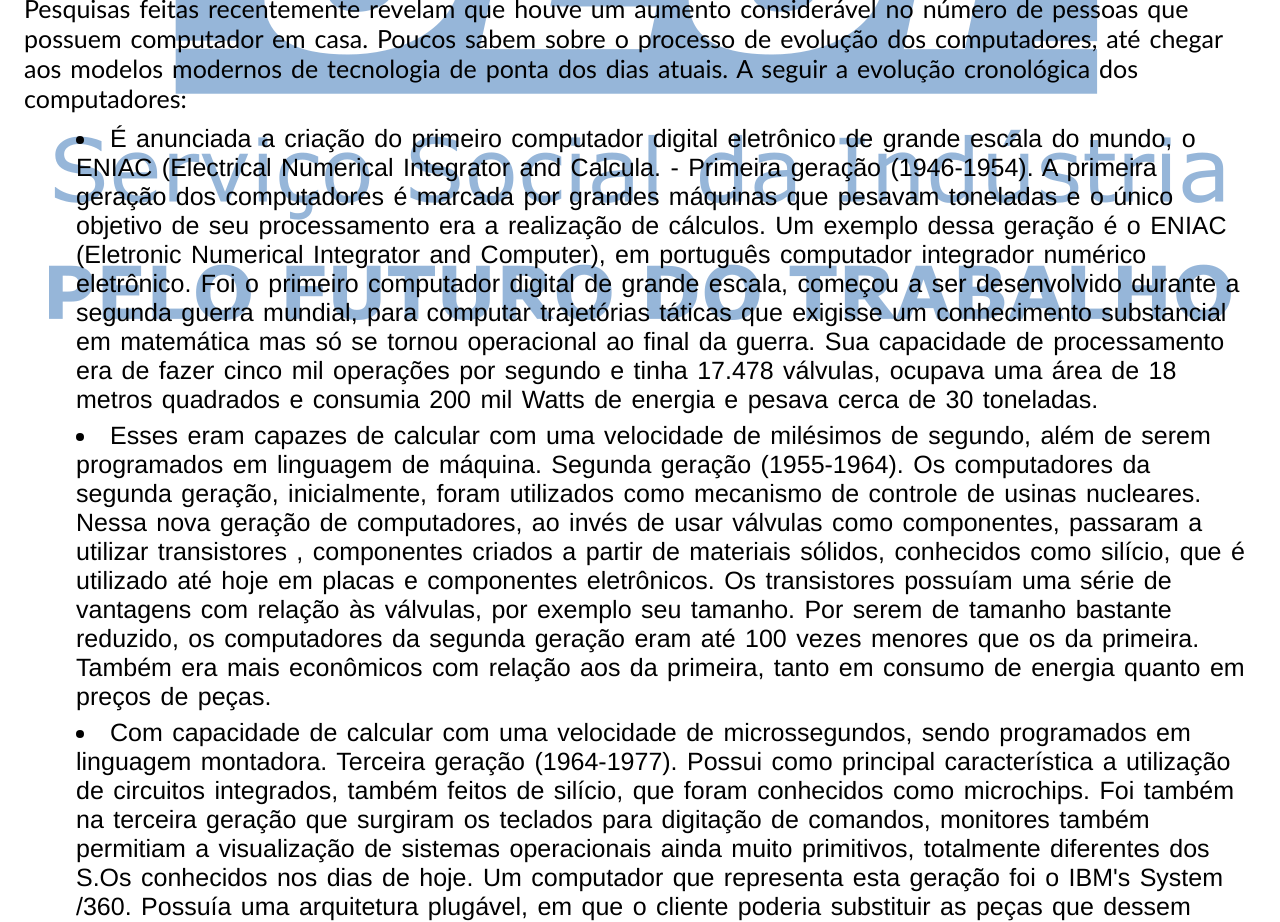
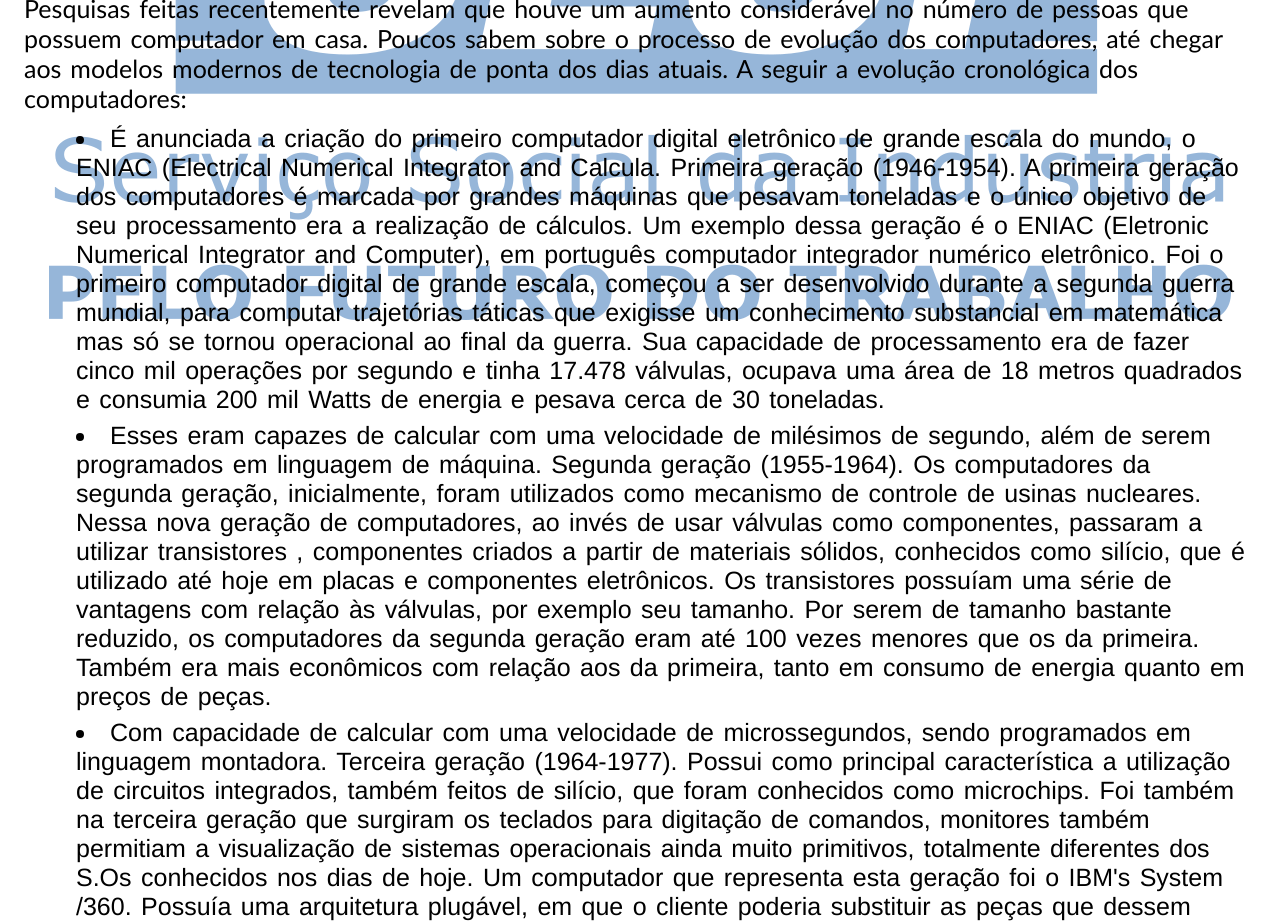
Before and after one commit to laricel/siteequipe1, a plain HTML site: page index.html in a window 1280 px wide. Shown: the part 1880-2802 px from the top of the page. Drawn offline with Linux system fonts and the light colour scheme.

Commit message:
2020-11-66

```diff
--- a/index.html
+++ b/index.html
@@ -86,7 +86,7 @@
             <div class="lists-2">
                 <li id="txt-list">
 É anunciada a criação do primeiro computador digital eletrônico de grande escala do mundo, o ENIAC (Electrical Numerical Integrator and Calcula.
-                - Primeira geração (1946-1954). A primeira geração dos computadores é marcada por grandes máquinas que pesavam toneladas e o único objetivo de seu processamento era a realização de cálculos. Um exemplo dessa geração é o ENIAC (Eletronic Numerical Integrator and Computer), em português computador integrador numérico eletrônico. Foi o primeiro computador digital de grande escala, começou a ser desenvolvido durante a segunda guerra mundial, para computar trajetórias táticas que exigisse um conhecimento substancial em matemática mas só se tornou operacional ao final da guerra. Sua capacidade de processamento era de fazer cinco mil operações por segundo e tinha 17.478 válvulas, ocupava uma área de 18 metros quadrados e consumia 200 mil Watts de energia e pesava cerca de 30 toneladas.
+Primeira geração (1946-1954). A primeira geração dos computadores é marcada por grandes máquinas que pesavam toneladas e o único objetivo de seu processamento era a realização de cálculos. Um exemplo dessa geração é o ENIAC (Eletronic Numerical Integrator and Computer), em português computador integrador numérico eletrônico. Foi o primeiro computador digital de grande escala, começou a ser desenvolvido durante a segunda guerra mundial, para computar trajetórias táticas que exigisse um conhecimento substancial em matemática mas só se tornou operacional ao final da guerra. Sua capacidade de processamento era de fazer cinco mil operações por segundo e tinha 17.478 válvulas, ocupava uma área de 18 metros quadrados e consumia 200 mil Watts de energia e pesava cerca de 30 toneladas.
 
                 </li>
                 <li id="txt-list">
```
